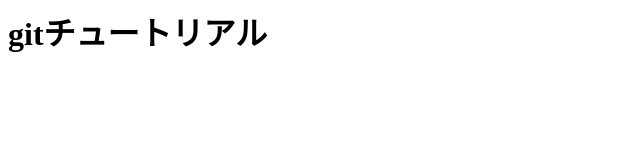
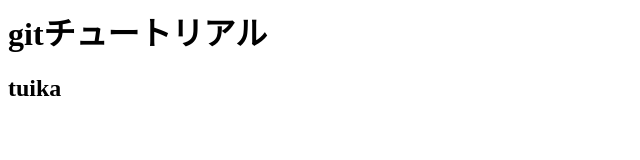
Before and after one commit to sitimi/git_tutorial, a plain HTML site: page index.html in a window 1280 px wide. Shown: the full height of the page, 0-640 px from the left. Drawn offline with Linux system fonts and the light colour scheme.

```diff
--- a/index.html
+++ b/index.html
@@ -1 +1,2 @@
 <h1>gitチュートリアル</h1>
+<h2>tuika</h2>
```
